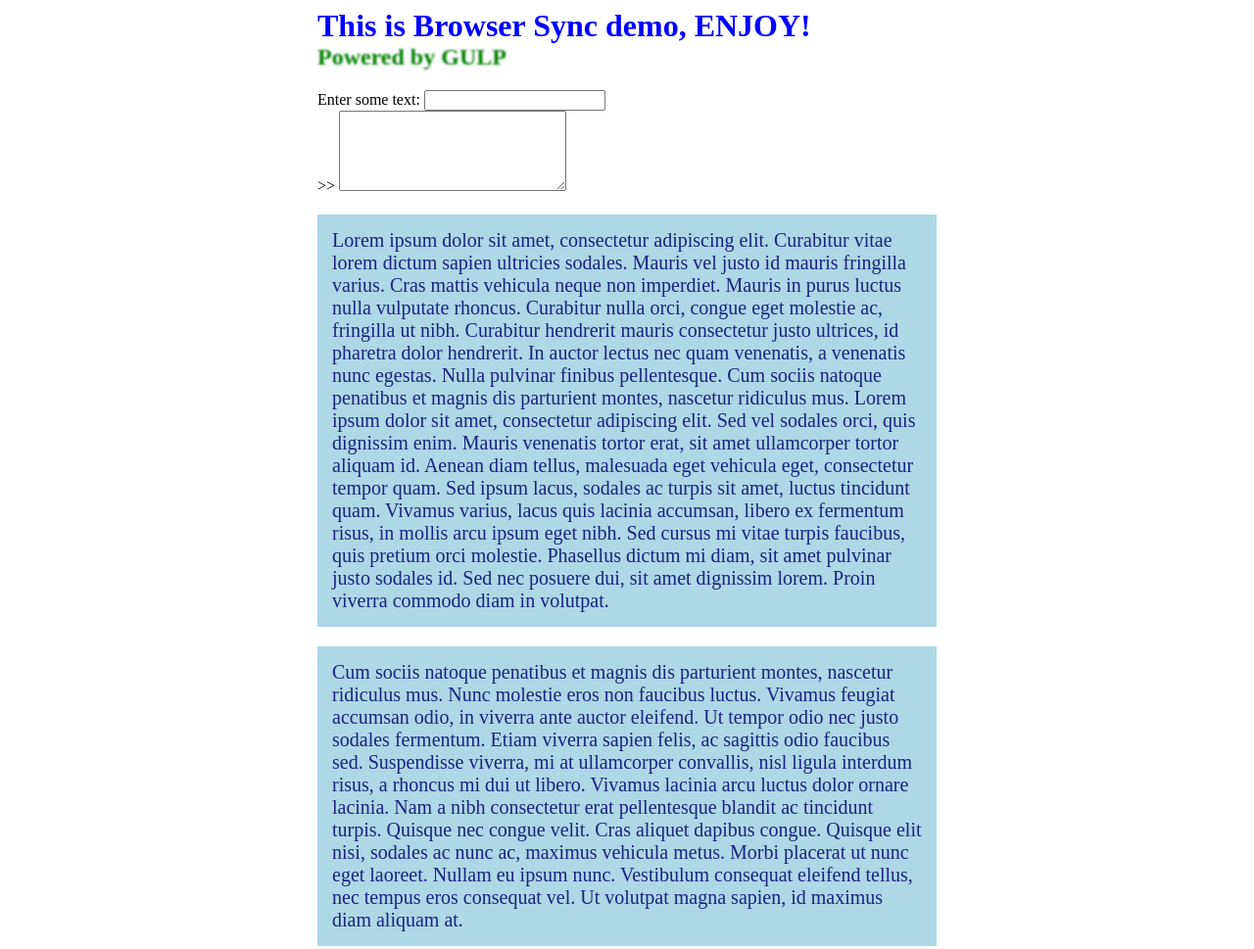
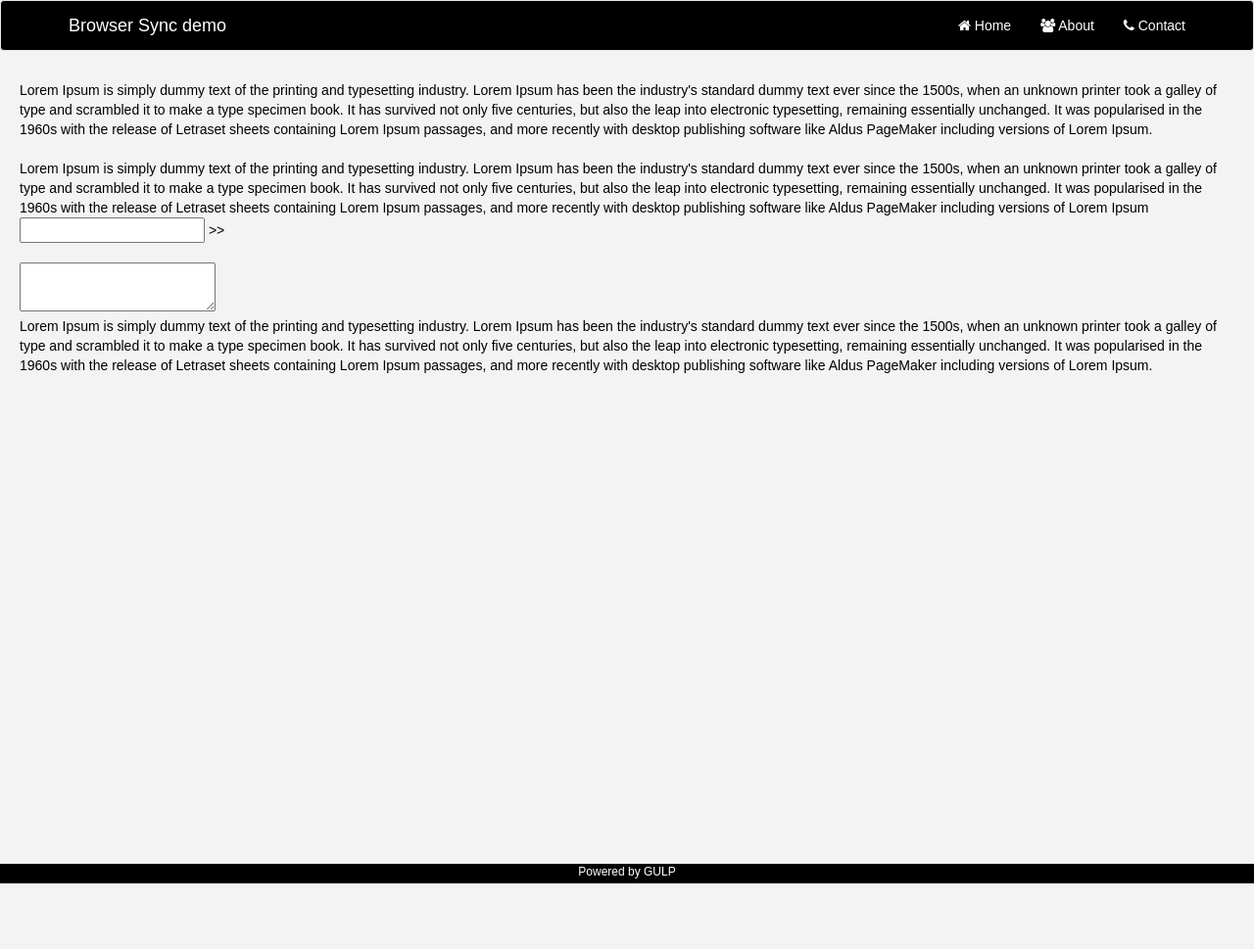
Before and after one commit to maheshpj/broweser-sync-demo, a website: page index.html in a window 1280 px wide. Shown: the top 969 px of the page at 98% size. After the commit the page ends 902 px from the top, so only its background shows below. Drawn offline with nearby package versions, Linux system fonts and the light colour scheme; some packages are replaced by stand-ins of ours.

Commit message:
project updated for angular routing with browser sync spa

```diff
--- a/gulpfile.js
+++ b/gulpfile.js
@@ -1,6 +1,7 @@
 var gulp = require('gulp'),
  	less = require('gulp-less'),
  	browserSync = require('browser-sync').create(),
+    browserSyncSpa = require("browser-sync-spa"),
  	path = require('path'),
  	minifyCSS = require('gulp-minify-css'),
  	LessPluginCleanCSS = require('less-plugin-clean-css'),
@@ -8,6 +9,20 @@ var gulp = require('gulp'),
  	cleancss = new LessPluginCleanCSS({ advanced: true }),
  	autoprefix= new LessPluginAutoPrefix({ browsers: ["last 2 versions"] }),
 	reload = browserSync.reload;
+
+    browserSync.use(browserSyncSpa({
+
+        // Only needed for angular apps
+        selector: "[ng-app]",
+
+        // Options to pass to connect-history-api-fallback.
+        // If your application already provides fallback urls (such as an existing proxy server),
+        // this value can be set to false to omit using the connect-history-api-fallback middleware entirely.
+        history: {
+            index: '/index.html'
+        }
+    }));
+
 
 gulp.task('styles', function () {
   return gulp.src('./less/main.less')
@@ -24,9 +39,14 @@ gulp.task('serve', function () {
 
     // Serve files from the root of this project
     browserSync.init({
+        /*server: {
+            baseDir: "./"
+        }*/
+        open: true,
         server: {
             baseDir: "./"
-        }
+        },
+        files:   "./*"
     });
 
     gulp.watch("./less/*.less", ["styles"]);
--- a/index.html
+++ b/index.html
@@ -1,50 +1,47 @@
-<!DOCTYPE html>
 <!DOCTYPE html>
 <html>
     <head>
         <meta charset="utf-8">
         <title> Browser Sync Demo </title>
+
+        <link rel="stylesheet" href="node_modules/bootstrap/dist/css/bootstrap.min.css" />
+        <link rel="stylesheet" href="node_modules/font-awesome/css/font-awesome.min.css" />
         <link rel="stylesheet" type="text/css" href="/css/main.css">
+
         <script type="text/javascript" src="node_modules/angular/angular.js"></script>
+        <script type="text/javascript" src="node_modules/angular-route/angular-route.min.js"></script>
+        <script type="text/javascript" src="node_modules/angular/bootstrap/dist/js/bootstrap.min.js"></script>
         <script type="text/javascript" src="/js/app.js"></script>
         <script type="text/javascript" src="/js/main.js"></script>
     </head>
     <body ng-app="BrowserSyncApp" ng-init="poweredBy = 'GULP'">
 
-        <h1> This is Browser Sync demo, ENJOY! </h1>
-        <h2> Powered by {{ poweredBy }} </h2>
+        <header>
+            <nav class="navbar navbar-default">
+            <div class="container">
+                <div class="navbar-header">
+                    <a class="navbar-brand" href="/">Browser Sync demo</a>
+                </div>
 
-        <div id="inner-div" ng-controller="MainController">
-            Enter some text: <input type="text" ng-model="name">
-            </br>
-            >> {{ name }}
+                <ul class="nav navbar-nav navbar-right">
+                    <li><a href="home"><i class="fa fa-home"></i> Home</a></li>
+                    <li><a href="about"><i class="fa fa-group"></i> About</a></li>
+                    <li><a href="contact"><i class="fa fa-phone"></i> Contact</a></li>
+                </ul>
+            </div>
+            </nav>
+        </header>
 
-            <textarea ng-show="isTextaraVisible()"></textarea>
-            <p>
-            Lorem ipsum dolor sit amet, consectetur adipiscing elit. Curabitur vitae lorem dictum sapien ultricies sodales. Mauris vel justo id mauris fringilla varius. Cras mattis vehicula neque non imperdiet. Mauris in purus luctus nulla vulputate rhoncus. Curabitur nulla orci, congue eget molestie ac, fringilla ut nibh. Curabitur hendrerit mauris consectetur justo ultrices, id pharetra dolor hendrerit. In auctor lectus nec quam venenatis, a venenatis nunc egestas. Nulla pulvinar finibus pellentesque.
+        <!-- MAIN CONTENT AND INJECTED VIEWS -->
+        <div id="main">
 
-            Cum sociis natoque penatibus et magnis dis parturient montes, nascetur ridiculus mus.
+            <div class="content" ng-view></div>
 
-            Lorem ipsum dolor sit amet, consectetur adipiscing elit. Sed vel sodales orci, quis dignissim enim. Mauris venenatis tortor erat, sit amet ullamcorper tortor aliquam id. Aenean diam tellus, malesuada eget vehicula eget, consectetur tempor quam. Sed ipsum lacus, sodales ac turpis sit amet, luctus tincidunt quam. Vivamus varius, lacus quis lacinia accumsan, libero ex fermentum risus, in mollis arcu ipsum eget nibh. Sed cursus mi vitae turpis faucibus, quis pretium orci molestie. Phasellus dictum mi diam, sit amet pulvinar justo sodales id. Sed nec posuere dui, sit amet dignissim lorem.
+        </div>
 
-            Proin viverra commodo diam in volutpat.
-            </p>
+        <footer>
+            <div>Powered by {{ poweredBy }} </div>
+        </footer>
 
-            <p>
-            Cum sociis natoque penatibus et magnis dis parturient montes, nascetur ridiculus mus. Nunc molestie eros non faucibus luctus. Vivamus feugiat accumsan odio, in viverra ante auctor eleifend. Ut tempor odio nec justo sodales fermentum. Etiam viverra sapien felis, ac sagittis odio faucibus sed. Suspendisse viverra, mi at ullamcorper convallis, nisl ligula interdum risus, a rhoncus mi dui ut libero. Vivamus lacinia arcu luctus dolor ornare lacinia. Nam a nibh consectetur erat pellentesque blandit ac tincidunt turpis. Quisque nec congue velit. Cras aliquet dapibus congue. Quisque elit nisi, sodales ac nunc ac, maximus vehicula metus. Morbi placerat ut nunc eget laoreet. Nullam eu ipsum nunc. Vestibulum consequat eleifend tellus, nec tempus eros consequat vel.
-
-            Ut volutpat magna sapien, id maximus diam aliquam at.
-            </p>
-
-            <p>
-            Nullam non turpis fringilla, fermentum elit nec, molestie nibh. Nunc sit amet dignissim arcu, eget commodo augue. Phasellus luctus, neque aliquet tempor cursus, lorem purus volutpat eros, quis viverra magna neque quis justo. Aenean ut lorem vitae quam mollis imperdiet. Vivamus laoreet mi ac erat viverra commodo. Quisque lobortis sollicitudin ipsum a placerat. Praesent porttitor ante non mauris posuere pharetra. Vivamus sollicitudin faucibus ipsum vel lobortis. Vestibulum blandit laoreet ex quis sollicitudin. Proin ultricies elit id laoreet pretium. Vestibulum volutpat, lorem a interdum bibendum, libero purus convallis lacus, et sollicitudin turpis lorem nec risus. Pellentesque habitant morbi tristique senectus et netus et malesuada fames ac turpis egestas. Donec tortor erat, lobortis vel neque vitae, ornare tincidunt dui.
-
-            Maecenas vel volutpat tortor, eget porta libero.
-            </p>
-
-            <p>
-            Maecenas quis consequat lorem. Fusce quis ultrices magna. Curabitur eu lorem molestie, finibus nisi sed, tristique dui. Suspendisse rhoncus efficitur mi, et sodales sem iaculis tristique. Nulla pharetra ornare felis in venenatis. Aliquam ultrices ligula lectus, ut efficitur ex accumsan at. Praesent sem est, finibus a enim lobortis, egestas efficitur est. Aliquam in massa a mauris tristique malesuada. Sed gravida, velit in aliquam volutpat, eros arcu tristique massa, sit amet convallis massa turpis eu purus. Nam urna eros, vestibulum non tempor sed, rhoncus et velit. Integer purus leo, semper dignissim erat id, blandit pulvinar nisi. Aenean viverra dignissim ipsum. Pellentesque venenatis interdum purus, pharetra interdum diam. Donec venenatis tincidunt sapien, eu finibus neque tincidunt in. Sed eget lectus sit amet ligula euismod ultricies.
-            </p>
-        </div>
     </body>
 </html>
--- a/js/app.js
+++ b/js/app.js
@@ -1,3 +1,32 @@
 angular.module('BrowserSyncApp', [
+    'ngRoute',
     'BrowserSyncApp.controllers'
 ]);
+
+angular.module('BrowserSyncApp')
+    .config([
+        '$routeProvider', '$locationProvider',
+        function($routeProvider, $locationProvider) {
+            $routeProvider.
+                 when('/home', {
+                    templateUrl: '../partials/home.html',
+                    controller: 'HomeController'
+                }).
+                when('/about', {
+                    templateUrl: '../partials/about.html',
+                    controller: 'AboutController'
+                }).
+                when('/contact', {
+                    templateUrl: '../partials/contact.html',
+                    controller: 'ContactController'
+                }).
+                otherwise({
+                    redirectTo: '/home'
+                });
+
+                $locationProvider.html5Mode({
+                    enabled: true,
+                    requireBase: false
+                });
+        }
+    ]);
--- a/js/main.js
+++ b/js/main.js
@@ -1,6 +1,6 @@
 angular.module('BrowserSyncApp.controllers', [
 ])
-    .controller('MainController', [
+    .controller('HomeController', [
         '$scope',
         function($scope) {
             'use strict';
--- a/less/main.less
+++ b/less/main.less
@@ -2,6 +2,54 @@
 @text-color: #1A237E;
 @h1-color: blue;
 @h2-color: green;
+
+body, html {
+    height: 100%;
+    background-color: #f3f3f3;
+    font-family: Arial, sans-serif;
+    font-size: 14px;
+    color: #000000;
+    text-align: center;
+    padding: 0;
+    margin: 0;
+}
+
+header {
+    width: 100%;
+    .navbar-default {
+        background-color: #000000;
+        color: #ffffff;
+
+        .navbar-header > a, .navbar-nav > li > a {
+            color: #ffffff;
+            &:hover, &:active, &:visited {
+                color: #ffffff;
+            }
+        }
+    }
+}
+
+#main {
+    min-height: 100%;
+    height: auto !important;
+    text-align: center;
+    margin: 0 auto;
+    outline: none;
+
+    .content {
+        text-align: left;
+        margin: 30px 20px;
+    }
+}
+
+footer {
+    width: 100%;
+    background-color: #000000;
+    color: #ffffff;
+    text-align: center;
+    font-size: 12px;
+    height:20px;
+}
 
 p{
     background-color: @background-color;
--- a/package.json
+++ b/package.json
@@ -10,7 +10,11 @@
   "license": "ISC",
   "devDependencies": {
     "angular": "^1.5.2",
+    "angular-route": "^1.5.2",
+    "bootstrap": "^3.2.0",
+    "font-awesome": "^4.0.3",
     "browser-sync": "^2.11.1",
+    "browser-sync-spa": "^1.0.3",
     "gulp": "^3.9.1",
     "gulp-autoprefixer": "^3.1.0",
     "gulp-less": "^3.0.5",
--- /dev/null
+++ b/partials/home.html
@@ -0,0 +1,10 @@
+<div>Lorem Ipsum is simply dummy text of the printing and typesetting industry. Lorem Ipsum has been the industry's standard dummy text ever since the 1500s, when an unknown printer took a galley of type and scrambled it to make a type specimen book. It has survived not only five centuries, but also the leap into electronic typesetting, remaining essentially unchanged. It was popularised in the 1960s with the release of Letraset sheets containing Lorem Ipsum passages, and more recently with desktop publishing software like Aldus PageMaker including versions of Lorem Ipsum.<br><br>
+
+Lorem Ipsum is simply dummy text of the printing and typesetting industry. Lorem Ipsum has been the industry's standard dummy text ever since the 1500s, when an unknown printer took a galley of type and scrambled it to make a type specimen book. It has survived not only five centuries, but also the leap into electronic typesetting, remaining essentially unchanged. It was popularised in the 1960s with the release of Letraset sheets containing Lorem Ipsum passages, and more recently with desktop publishing software like Aldus PageMaker including versions of Lorem Ipsum</div>
+
+<input ng-model="name"></input>
+>> {{ name }}
+<br><br>
+<textarea ng-show="isTextaraVisible()"></textarea>
+
+<div>Lorem Ipsum is simply dummy text of the printing and typesetting industry. Lorem Ipsum has been the industry's standard dummy text ever since the 1500s, when an unknown printer took a galley of type and scrambled it to make a type specimen book. It has survived not only five centuries, but also the leap into electronic typesetting, remaining essentially unchanged. It was popularised in the 1960s with the release of Letraset sheets containing Lorem Ipsum passages, and more recently with desktop publishing software like Aldus PageMaker including versions of Lorem Ipsum.</div>
```
Also changed, not shown: partials/about.html (added, +5 -0 lines), partials/contact.html (added, +5 -0 lines), css/main.css. Lines whose indentation alone changed are shown as unchanged.
